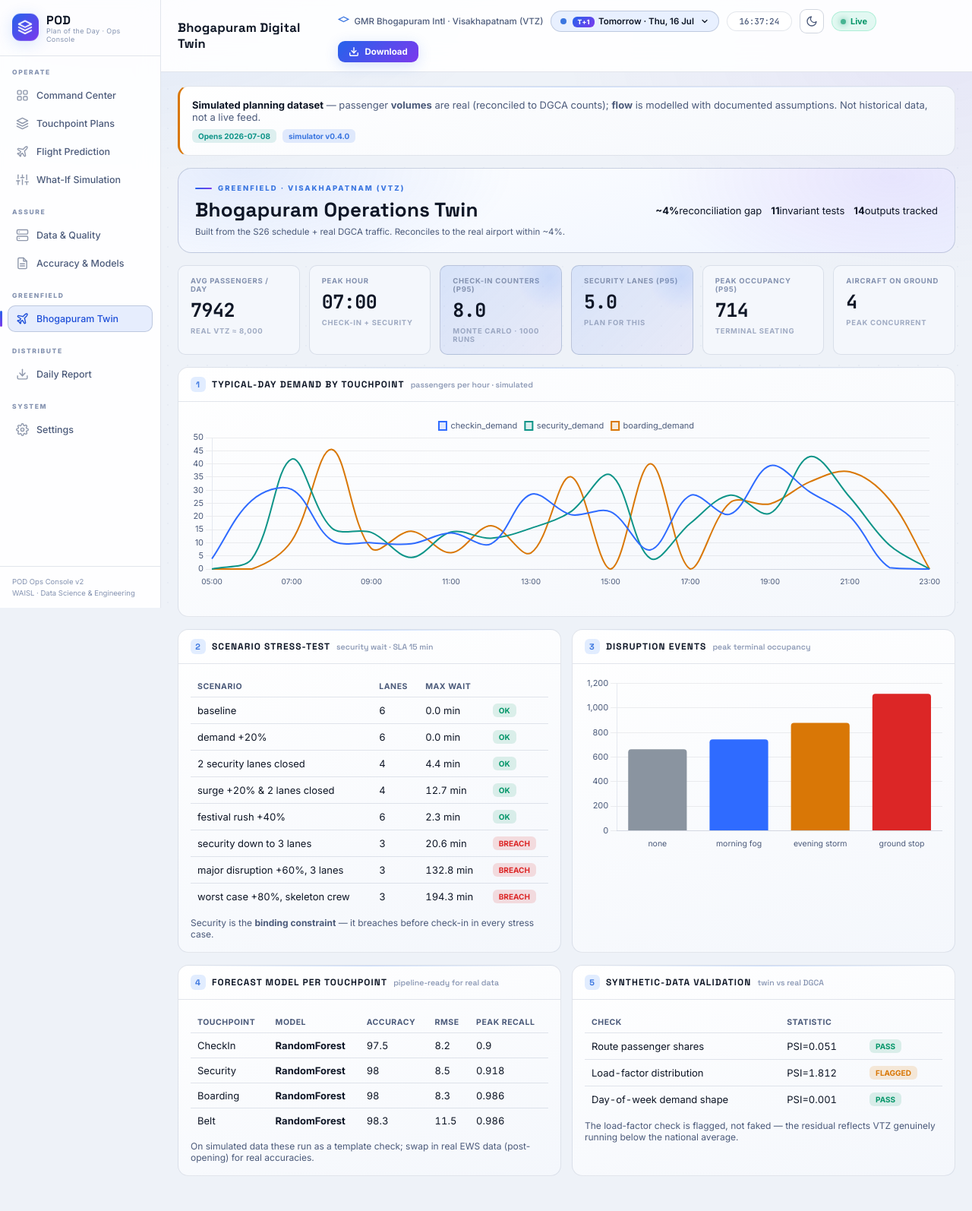
After one commit to hrithika-M/aegis, a Flask app: page /bhogapuram in a window 1280 px wide. The commit adds this page. Shown: the whole page at 76% size. Run offline with Flask 3, Linux system fonts and the light colour scheme.

Commit message:
Integrate the digital twin into Naveen's POD dashboard
Add a "Bhogapuram Twin" page to the dashboard, wired to the REAL twin outputs
in ../bhogapuram_digital_twin/ (app.py now loads analytics CSVs + version.json;
previously the dashboard was mock-only).

The page renders with the dashboard's native components (panels, KPIs, tags,
Chart.js): KPI row (pax/day, P95 counters/lanes/occupancy), typical-day demand
chart, scenario stress-test table (OK/BREACH), disruption-event chart, model-
per-touchpoint table, and synthetic-validation table (PASS/FLAGGED). Honesty
banner marks it as a simulated planning dataset. Top-bar airport label is now
page-aware (Bhogapuram/VTZ on that page, Hyderabad elsewhere).

Co-Authored-By: Claude Opus 4.8 <noreply@anthropic.com>

```diff
--- a/dashboard/app.py
+++ b/dashboard/app.py
@@ -1,9 +1,17 @@
-"""POD — Plan of the Day. UI-only Flask server (mock data lives in the front-end).
-No models or data are loaded; every page is a static template rendered with the nav.
+"""POD — Plan of the Day. Flask ops console.
+
+The HYD pages are UI-only (mock data in the front-end). The Bhogapuram page is
+wired to the REAL digital-twin outputs in ../bhogapuram_digital_twin/ — so our work
+shows up inside the dashboard with the same look and feel.
 """
+import csv
+import json
+import os
+
 from flask import Flask, render_template, abort
 
 app = Flask(__name__)
+TWIN = os.path.join(os.path.dirname(os.path.abspath(__file__)), '..', 'bhogapuram_digital_twin')
 
 # (route, label, icon-key) — order defines sidebar
 PAGES = [
@@ -13,9 +21,46 @@ PAGES = [
     ('simulation',  'Simulation',         'sliders'),
     ('data',        'Data & Quality',     'server'),
     ('accuracy',    'Accuracy & Models',  'report'),
+    ('bhogapuram',  'Bhogapuram Twin',    'plane'),
     ('settings',    'Settings',           'gear'),
 ]
 VALID = {p[0] for p in PAGES}
+
+
+def _csv(rel):
+    p = os.path.join(TWIN, rel)
+    return list(csv.DictReader(open(p, encoding='utf-8'))) if os.path.exists(p) else []
+
+
+def twin_data():
+    """Load the REAL Bhogapuram digital-twin outputs for the dashboard."""
+    ms = _csv('analytics/model_selection_twin.csv')
+    champ = {}
+    for r in ms:
+        tp = r['Touchpoint']
+        try:
+            acc = float(r['Accuracy'])
+        except (ValueError, KeyError):
+            continue
+        if r['Model'] == 'Naive-7d':
+            continue
+        if tp not in champ or acc > champ[tp]['acc']:
+            champ[tp] = {'model': r['Model'], 'acc': acc, 'rmse': r['RMSE'],
+                         'recall': r.get('PeakRecall', ''), 'r2': r.get('R2', '')}
+    ver = {}
+    vp = os.path.join(TWIN, 'version.json')
+    if os.path.exists(vp):
+        ver = json.load(open(vp, encoding='utf-8'))
+    return {
+        'kpis': _csv('analytics/kpis.csv'),
+        'peak_hours': _csv('analytics/peak_hours.csv'),
+        'ci': _csv('analytics/confidence_intervals.csv'),
+        'scenarios': _csv('analytics/scenarios.csv'),
+        'events': _csv('analytics/events.csv'),
+        'champions': champ,
+        'validation': _csv('analytics/synthetic_validation.csv'),
+        'version': ver.get('simulator_version', '0.4.0'),
+    }
 
 
 @app.route('/')
@@ -29,6 +74,11 @@ def report():
     return render_template('report.html')
 
 
+@app.route('/bhogapuram')
+def bhogapuram():
+    return render_template('bhogapuram.html', active='bhogapuram', pages=PAGES, data=twin_data())
+
+
 @app.route('/<page>')
 def page(page):
     if page not in VALID:
--- a/dashboard/templates/base.html
+++ b/dashboard/templates/base.html
@@ -47,6 +47,10 @@
       {{ navitem('data','Data & Quality','server') }}
       {{ navitem('accuracy','Accuracy & Models','report') }}
     </ul>
+    <div class="sb-sec">Greenfield</div>
+    <ul class="sb-nav">
+      {{ navitem('bhogapuram','Bhogapuram Twin','plane') }}
+    </ul>
     <div class="sb-sec">Distribute</div>
     <ul class="sb-nav">
       <li><a href="/report" target="_blank">
@@ -67,7 +71,7 @@
         <h1>{% block ptitle %}Command Center{% endblock %}</h1>
       </div>
       <div class="top-right">
-        <div class="airport"><svg width="15" height="15" viewBox="0 0 24 24" fill="none" stroke="currentColor" stroke-width="2"><path d="M12 2 2 7l10 5 10-5-10-5Z"/></svg> GMR Hyderabad International Airport</div>
+        <div class="airport"><svg width="15" height="15" viewBox="0 0 24 24" fill="none" stroke="currentColor" stroke-width="2"><path d="M12 2 2 7l10 5 10-5-10-5Z"/></svg> {% if active=='bhogapuram' %}GMR Bhogapuram Intl · Visakhapatnam (VTZ){% else %}GMR Hyderabad International Airport{% endif %}</div>
         <div class="daysel" id="daysel">
           <button class="daysel-btn" id="daysel-btn">
             <span class="ds-dot" id="ds-dot"></span>
--- /dev/null
+++ b/dashboard/templates/bhogapuram.html
@@ -0,0 +1,164 @@
+{% extends "base.html" %}
+{% block ptitle %}Bhogapuram Digital Twin{% endblock %}
+{% block content %}
+
+<!-- honesty banner -->
+<div class="panel" style="margin-bottom:16px;border-left:3px solid var(--amber)">
+  <div class="panel-b" style="display:flex;flex-wrap:wrap;gap:8px 18px;align-items:center;justify-content:space-between">
+    <div style="font-size:13px;color:var(--mut)">
+      <b style="color:var(--txt)">Simulated planning dataset</b> — passenger <b>volumes</b> are real
+      (reconciled to DGCA counts); <b>flow</b> is modelled with documented assumptions. Not historical data, not a live feed.
+    </div>
+    <div style="display:flex;gap:8px;flex-wrap:wrap">
+      <span class="tag t-teal">Opens 2026-07-08</span>
+      <span class="tag t-blue">simulator v{{ data.version }}</span>
+    </div>
+  </div>
+</div>
+
+<!-- hero -->
+<div class="hero"><div class="hero-in">
+  <div style="min-width:270px">
+    <div class="hero-kicker">Greenfield · Visakhapatnam (VTZ)</div>
+    <h1>Bhogapuram Operations Twin</h1>
+    <div class="hsub">Built from the S26 schedule + real DGCA traffic. Reconciles to the real airport within ~4%.</div>
+  </div>
+  <div class="hero-stats" id="hero-stats"></div>
+</div></div>
+
+<!-- KPI row -->
+<div class="grid" id="kpis" style="grid-template-columns:repeat(auto-fit,minmax(150px,1fr));gap:12px;margin-bottom:16px"></div>
+
+<!-- hourly demand -->
+<div class="panel" style="margin-bottom:16px">
+  <div class="panel-h"><h2><span class="pnum">1</span> Typical-day demand by touchpoint <span class="sub">passengers per hour · simulated</span></h2></div>
+  <div class="panel-b"><div class="chart" style="height:250px"><canvas id="c-demand"></canvas></div></div>
+</div>
+
+<!-- scenarios + events -->
+<div class="grid g2">
+  <div class="panel" style="margin:0">
+    <div class="panel-h"><h2><span class="pnum">2</span> Scenario stress-test <span class="sub">security wait · SLA 15 min</span></h2></div>
+    <div class="panel-b"><div style="overflow-x:auto"><table class="tw-tbl" id="t-scen"></table></div>
+      <div style="font-size:12px;color:var(--mut);margin-top:10px">Security is the <b>binding constraint</b> — it breaches before check-in in every stress case.</div>
+    </div>
+  </div>
+  <div class="panel" style="margin:0">
+    <div class="panel-h"><h2><span class="pnum">3</span> Disruption events <span class="sub">peak terminal occupancy</span></h2></div>
+    <div class="panel-b"><div class="chart" style="height:230px"><canvas id="c-events"></canvas></div></div>
+  </div>
+</div>
+
+<!-- models + validation -->
+<div class="grid g2" style="margin-top:16px">
+  <div class="panel" style="margin:0">
+    <div class="panel-h"><h2><span class="pnum">4</span> Forecast model per touchpoint <span class="sub">pipeline-ready for real data</span></h2></div>
+    <div class="panel-b"><div style="overflow-x:auto"><table class="tw-tbl" id="t-model"></table></div>
+      <div style="font-size:12px;color:var(--mut);margin-top:10px">On simulated data these run as a template check; swap in real EWS data (post-opening) for real accuracies.</div>
+    </div>
+  </div>
+  <div class="panel" style="margin:0">
+    <div class="panel-h"><h2><span class="pnum">5</span> Synthetic-data validation <span class="sub">twin vs real DGCA</span></h2></div>
+    <div class="panel-b"><div style="overflow-x:auto"><table class="tw-tbl" id="t-val"></table></div>
+      <div style="font-size:12px;color:var(--mut);margin-top:10px">The load-factor check is flagged, not faked — the residual reflects VTZ genuinely running below the national average.</div>
+    </div>
+  </div>
+</div>
+
+<style>
+  .tw-tbl{width:100%;border-collapse:collapse;font-size:13px}
+  .tw-tbl th{text-align:left;font-size:10.5px;letter-spacing:.05em;text-transform:uppercase;color:var(--mut);
+    font-weight:700;padding:7px 9px;border-bottom:1px solid var(--line)}
+  .tw-tbl td{padding:8px 9px;border-bottom:1px solid var(--line);font-variant-numeric:tabular-nums}
+  .tw-tbl tr:last-child td{border-bottom:none}
+</style>
+{% endblock %}
+
+{% block scripts %}
+<script>
+const D = {{ data|tojson }};
+const COL = {blue:'#2f6bff', teal:'#0d9488', amber:'#d97706', red:'#dc2626', green:'#059669', violet:'#7c3aed', mut:'#8a94a0'};
+const css = k => getComputedStyle(document.documentElement).getPropertyValue(k).trim();
+const grid = () => (document.documentElement.dataset.theme==='dark') ? 'rgba(255,255,255,.07)' : 'rgba(15,25,35,.07)';
+
+function kpiRow(){
+  const ci = {}; D.ci.forEach(r => ci[r.metric] = r);
+  const kp = {}; D.kpis.forEach(r => kp[r.metric] = r.value);
+  const cards = [
+    ['Avg passengers / day', kp['Avg daily passengers (dep+arr)'] || '—', 'real VTZ ≈ 8,000'],
+    ['Peak hour', kp['Peak hour of day'] || '—', 'check-in + security'],
+    ['Check-in counters (P95)', ci['peak_checkin_counters'] ? ci['peak_checkin_counters'].P95 : '—', 'Monte Carlo · 1000 runs'],
+    ['Security lanes (P95)', ci['peak_security_lanes'] ? ci['peak_security_lanes'].P95 : '—', 'plan for this'],
+    ['Peak occupancy (P95)', ci['peak_terminal_occupancy'] ? Math.round(ci['peak_terminal_occupancy'].P95) : '—', 'terminal seating'],
+    ['Aircraft on ground', kp['Peak aircraft on ground'] || '—', 'peak concurrent'],
+  ];
+  document.getElementById('kpis').innerHTML = cards.map((c,i) =>
+    `<div class="kpi${i===2||i===3?' accent':''}"><div class="kpi-lab">${c[0]}</div>
+     <div class="kpi-val">${c[1]}</div><div class="kpi-lab" style="margin-top:5px;opacity:.75">${c[2]}</div></div>`).join('');
+}
+
+function heroStats(){
+  const kp = {}; D.kpis.forEach(r => kp[r.metric] = r.value);
+  const s = [['~4%','reconciliation gap'],['11','invariant tests'],['14','outputs tracked']];
+  document.getElementById('hero-stats').innerHTML = s.map(x =>
+    `<div class="hero-stat"><b>${x[0]}</b><span>${x[1]}</span></div>`).join('');
+}
+
+function demandChart(){
+  const ph = D.peak_hours;
+  const labels = ph.map(r => r.hour);
+  const ds = (key,color) => ({label:key, data:ph.map(r=>+r[key]), borderColor:color,
+    backgroundColor:color+'22', borderWidth:2, tension:.35, pointRadius:0, pointHoverRadius:4, fill:false});
+  new Chart(document.getElementById('c-demand'), {type:'line',
+    data:{labels, datasets:[ds('checkin_demand',COL.blue), ds('security_demand',COL.teal), ds('boarding_demand',COL.amber)]},
+    options:{responsive:true, maintainAspectRatio:false, interaction:{mode:'index',intersect:false},
+      plugins:{legend:{labels:{boxWidth:10, font:{size:11}, color:css('--mut')}}},
+      scales:{y:{beginAtZero:true, grid:{color:grid()}, ticks:{color:css('--mut'),font:{size:11}}},
+              x:{grid:{display:false}, ticks:{color:css('--mut'),font:{size:10},maxRotation:0,autoSkip:true,maxTicksLimit:12}}}}});
+}
+
+function eventsChart(){
+  const ev = D.events;
+  const cols = ev.map(r => r.event.indexOf('ground')>=0?COL.red : r.event.indexOf('storm')>=0?COL.amber : r.event.indexOf('fog')>=0?COL.blue : COL.mut);
+  new Chart(document.getElementById('c-events'), {type:'bar',
+    data:{labels:ev.map(r=>r.event.replace(/\s*\(.*/,'')), datasets:[{data:ev.map(r=>+r.peak_occupancy),
+      backgroundColor:cols, borderRadius:4}]},
+    options:{responsive:true, maintainAspectRatio:false,
+      plugins:{legend:{display:false}, tooltip:{callbacks:{label:c=>c.parsed.y+' peak occupancy'}}},
+      scales:{y:{beginAtZero:true, grid:{color:grid()}, ticks:{color:css('--mut'),font:{size:11}}},
+              x:{grid:{display:false}, ticks:{color:css('--mut'),font:{size:10.5}}}}}});
+}
+
+function scenTable(){
+  const rows = D.scenarios.filter(r => r.touchpoint==='security');
+  const pill = v => v==='OK'
+    ? '<span class="tag t-green">OK</span>'
+    : '<span class="tag" style="background:rgba(220,38,38,.14);color:var(--red)">BREACH</span>';
+  document.getElementById('t-scen').innerHTML =
+    '<tr><th>Scenario</th><th>Lanes</th><th>Max wait</th><th></th></tr>' +
+    rows.map(r => `<tr><td>${r.scenario}</td><td>${r.servers_open}</td>
+      <td>${r.max_wait_min} min</td><td>${pill(r.verdict)}</td></tr>`).join('');
+}
+
+function modelTable(){
+  const c = D.champions;
+  const order = ['CheckIn','Security','Boarding','Belt'];
+  document.getElementById('t-model').innerHTML =
+    '<tr><th>Touchpoint</th><th>Model</th><th>Accuracy</th><th>RMSE</th><th>Peak recall</th></tr>' +
+    order.filter(t=>c[t]).map(t => `<tr><td>${t}</td><td><b>${c[t].model}</b></td>
+      <td>${c[t].acc}</td><td>${c[t].rmse}</td><td>${c[t].recall}</td></tr>`).join('');
+}
+
+function valTable(){
+  const pill = v => v.indexOf('PASS')>=0
+    ? '<span class="tag t-green">PASS</span>'
+    : '<span class="tag" style="background:rgba(217,119,6,.15);color:var(--amber)">FLAGGED</span>';
+  document.getElementById('t-val').innerHTML =
+    '<tr><th>Check</th><th>Statistic</th><th></th></tr>' +
+    D.validation.map(r => `<tr><td style="max-width:230px">${r.comparison.replace(/\s*\(.*/,'')}</td>
+      <td>${r.stat1}</td><td>${pill(r.verdict)}</td></tr>`).join('');
+}
+
+kpiRow(); heroStats(); demandChart(); eventsChart(); scenTable(); modelTable(); valTable();
+</script>
+{% endblock %}
```
